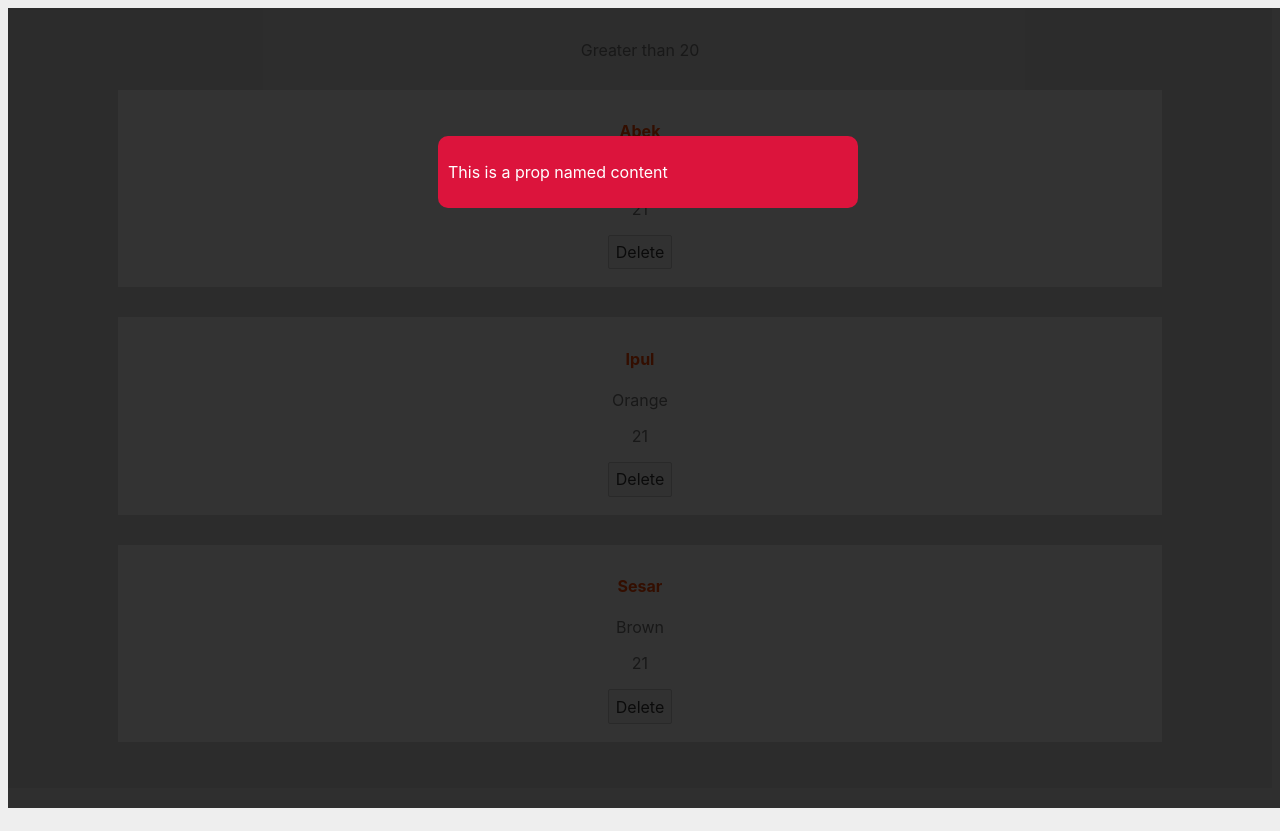
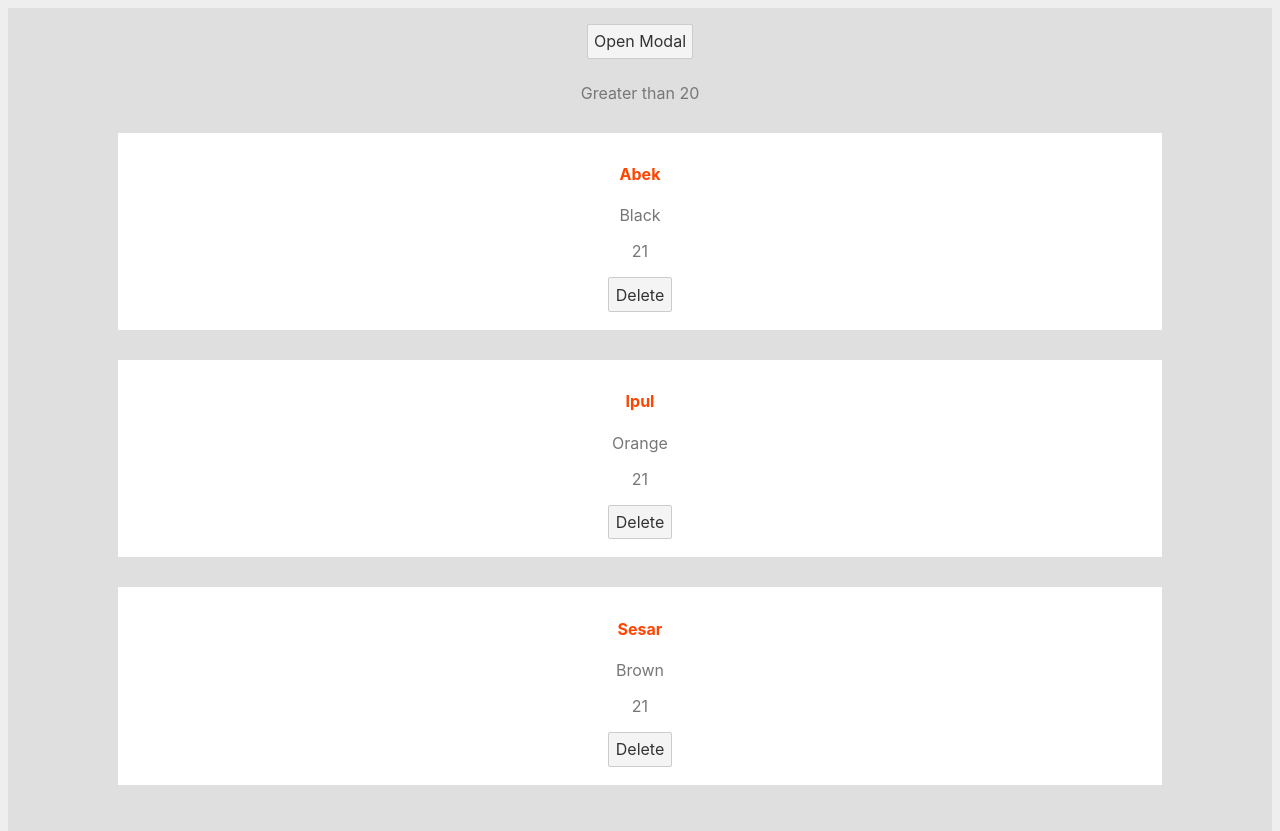
Before and after one commit to rizqyep/svelte-basics, a Svelte app: page / in a window 1280 px wide. Before the commit the page ends 800 px from the top, so only its background shows below. Built offline with nearby package versions, Linux system fonts and the light colour scheme.

Commit message:
feat: toggleModal function on App Component

```diff
--- a/src/App.svelte
+++ b/src/App.svelte
@@ -11,12 +11,17 @@
       return person.id != id;
     });
   };
+  let showModal = false;
+  let num = 70;
 
-  let num = 70;
+  const toggleModal = () => {
+    showModal = !showModal;
+  };
 </script>
 
-<Modal content="This is a prop named content" isPromo={true} />
+<Modal {showModal} content="This is a prop named content" isPromo={true} />
 <main>
+  <button on:click={toggleModal}>Open Modal</button>
   {#if num > 20}
     <p>Greater than 20</p>
   {:else if num > 5}
--- a/src/Modal.svelte
+++ b/src/Modal.svelte
@@ -1,7 +1,7 @@
 <script>
   export let content;
 
-  let showModal = true;
+  export let showModal = false;
   export let isPromo = false;
 </script>
 
```
